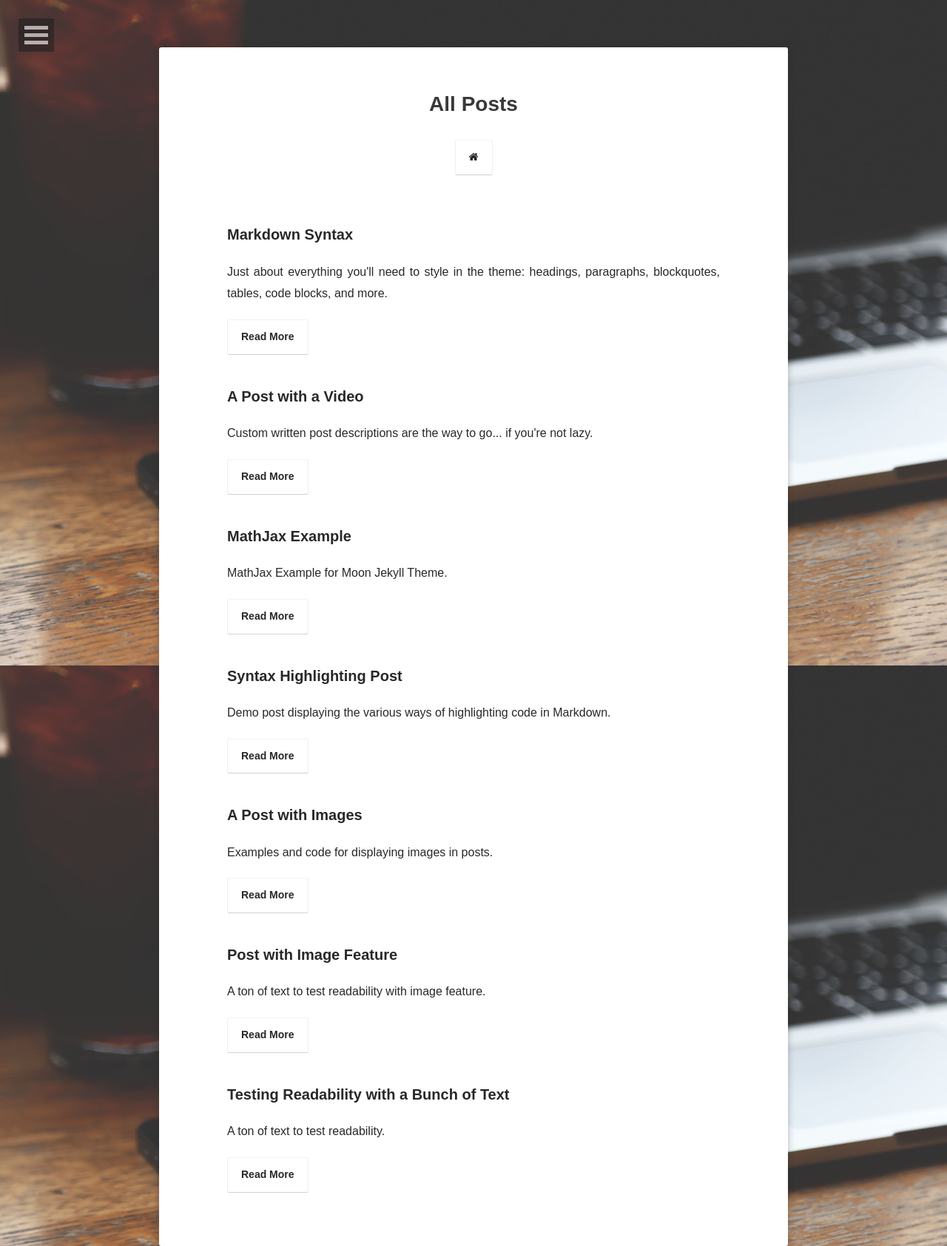
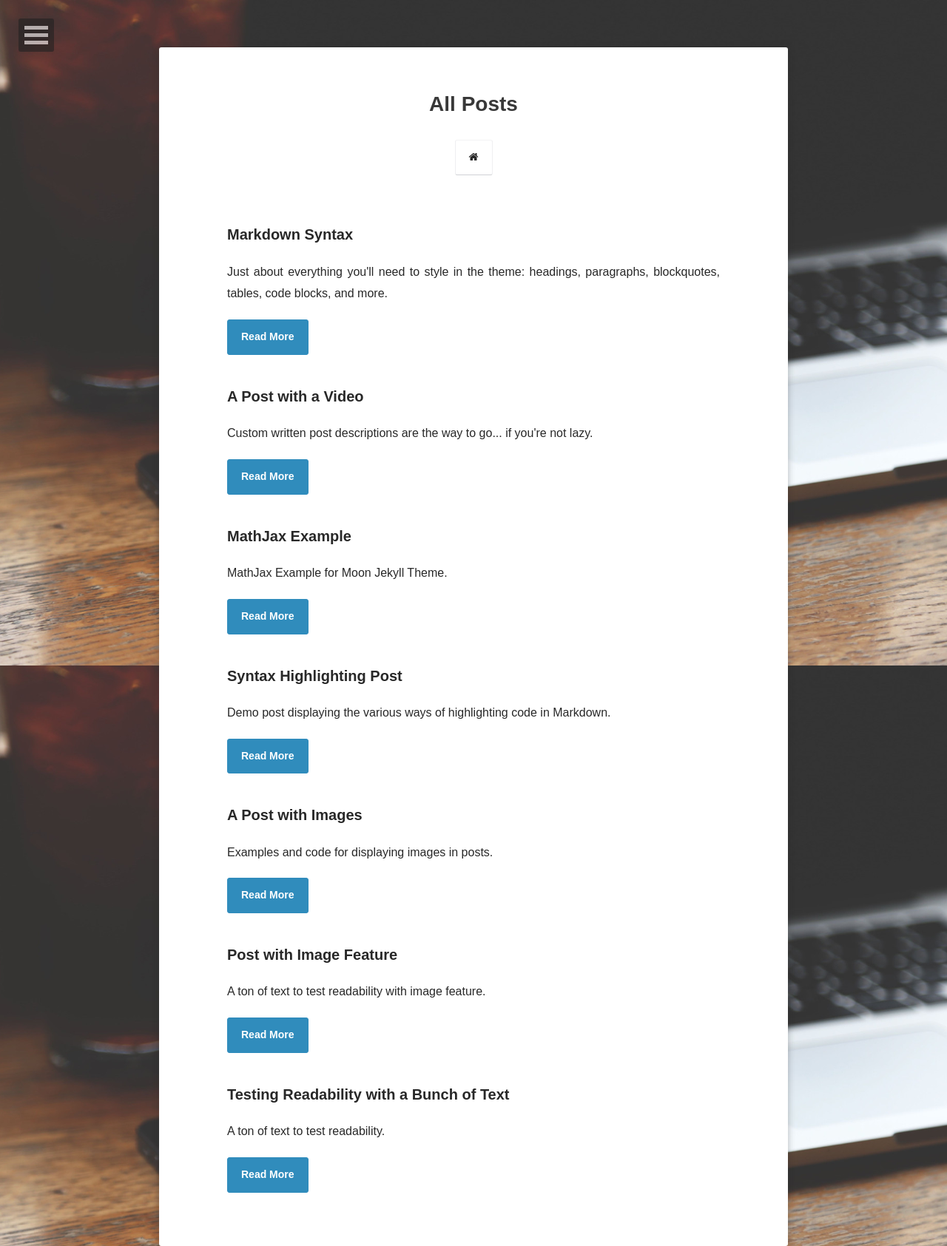
Before and after one commit to FatihZor/fatihzor.github.io, a Jekyll site: the page built from posts/index.md, in a window 1280 px wide. Shown: the whole page at 74% size. Built offline with Jekyll 4.4.1, drawn with Linux system fonts in a browser that asks for light colours; some web fonts are replaced; comment, search, counter and statistics services are not loaded.

Commit message:
Button Edit - 2

```diff
--- a/_layouts/post-list.html
+++ b/_layouts/post-list.html
@@ -28,7 +28,7 @@ layout: compress
                         <li class="wow fadeInLeft" data-wow-duration="1.5s">
                             <a class="zoombtn" href="{{ site.url }}{{ post.url }}">{{ post.title }}</a>
                             <p>{{ post.excerpt }}</p>
-                            <a href="{{ site.url }}{{ post.url }}" class="btn info">Read More</a>
+                            <a href="{{ site.url }}{{ post.url }}" class="btn btn-info">Read More</a>
                         </li>
                     </ul>
                         {% endif %}
```
